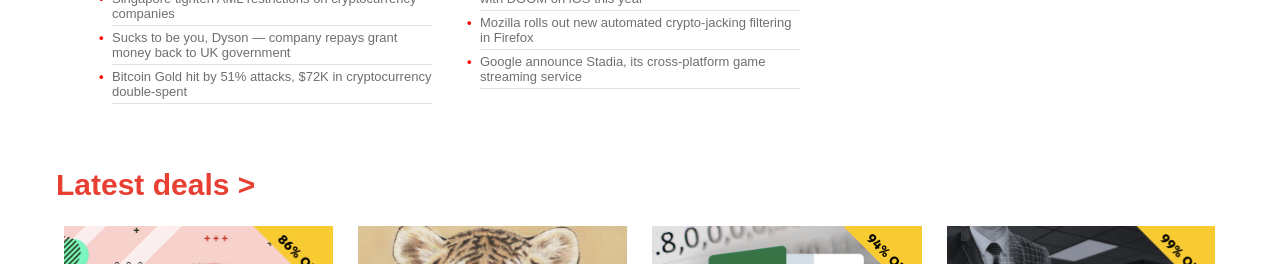
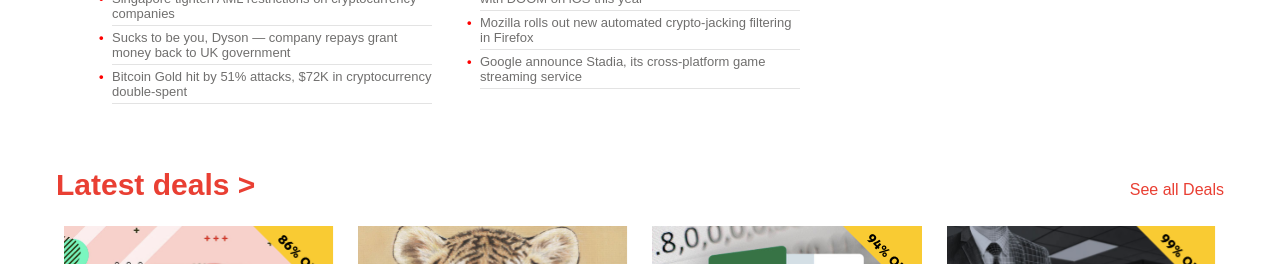
Before and after one commit to Kyle-Law/Thenextweb-clone, a plain HTML site: page index.html in a window 1280 px wide. Shown: the part 2780-3044 px from the top of the page. Drawn offline with Linux system fonts and the light colour scheme.

Commit message:
Latest Deals Section adjustment

```diff
--- a/index.html
+++ b/index.html
@@ -357,8 +357,11 @@
     </div>
     <!-- Latest Deals Section -->
     <div class="center-alignment">
-        <h2 class="title-font hover-black">Latest deals &gt;
-        </h2>
+        <div class="space-between">
+            <h2 class="title-font hover-black">Latest deals &gt;
+            </h2>
+            <p class="hover-black normal-fontsize">See all Deals</p>
+        </div>
         <div class="responsive-4-col">
             <div class="deal">
                 <img src="images/latest-deal-1.png" alt="latest-news-1">
--- a/main.css
+++ b/main.css
@@ -375,6 +375,13 @@ html {
     height: 100%;
 }
 
+.space-between > p {
+    color: var(--red);
+    font-size: 1.6rem;
+    font-weight: 200;
+    padding-right: 12px;
+}
+
 @media (min-width: 768px) {
     .deal {
         display: grid;
@@ -397,4 +404,5 @@ html {
 .deal-price {
     font-size: 1.4rem;
 }
+
 /* Styling by Jassi for bottom part */
```
